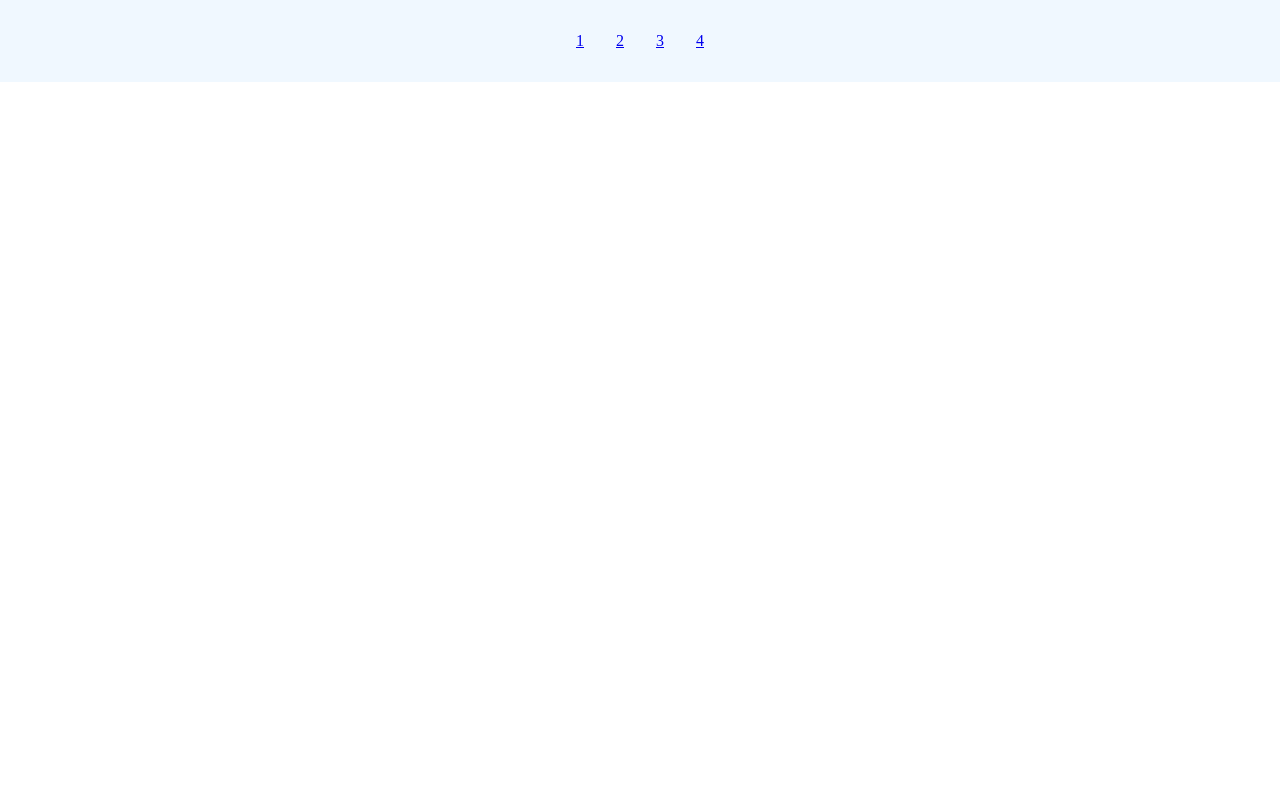
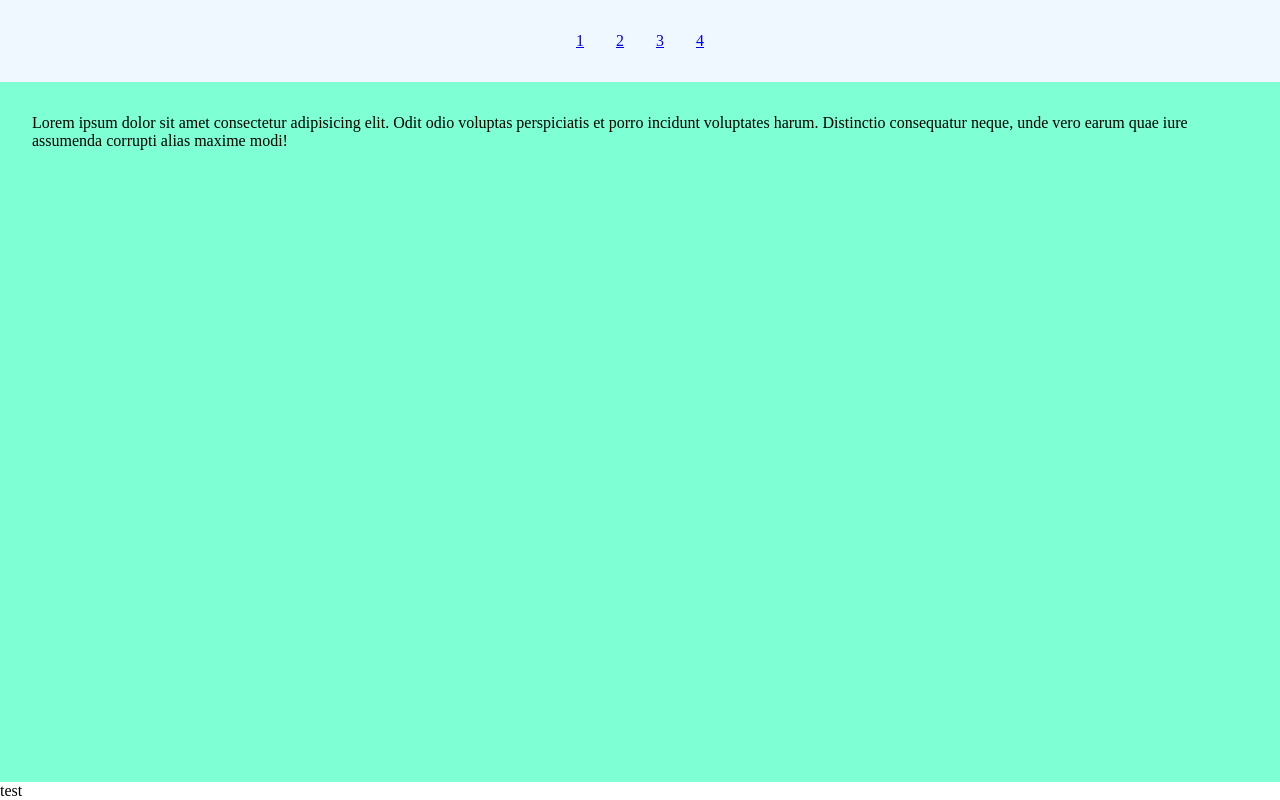
Before and after one commit to DavidJad88/github-lecture2, a plain HTML site: page index.html in a window 1280 px wide. Drawn offline with Linux system fonts and the light colour scheme.

Commit message:
create first product

```diff
--- a/index.html
+++ b/index.html
@@ -15,5 +15,11 @@
             <a href="#">4</a>
         </nav>
     </header>
+
+    <main>
+        <p>Lorem ipsum dolor sit amet consectetur adipisicing elit. Odit odio voluptas perspiciatis et porro incidunt voluptates harum. Distinctio consequatur neque, unde vero earum quae iure assumenda corrupti alias maxime modi!</p>
+    </main>
+
+    <footer>test</footer>
 </body>
 </html>
--- a/style.css
+++ b/style.css
@@ -2,6 +2,12 @@
     margin: 0;
     padding: 0;
     box-sizing: border-box;
+}
+
+body {
+    display: flex;
+    flex-direction: column;
+    height: 100vh;
 }
 
 nav {
@@ -12,3 +18,9 @@ nav {
     padding: 2rem;
 
 }
+
+main {
+    padding: 2rem;
+    background-color: aquamarine;
+    flex-grow: 1;
+}
```
